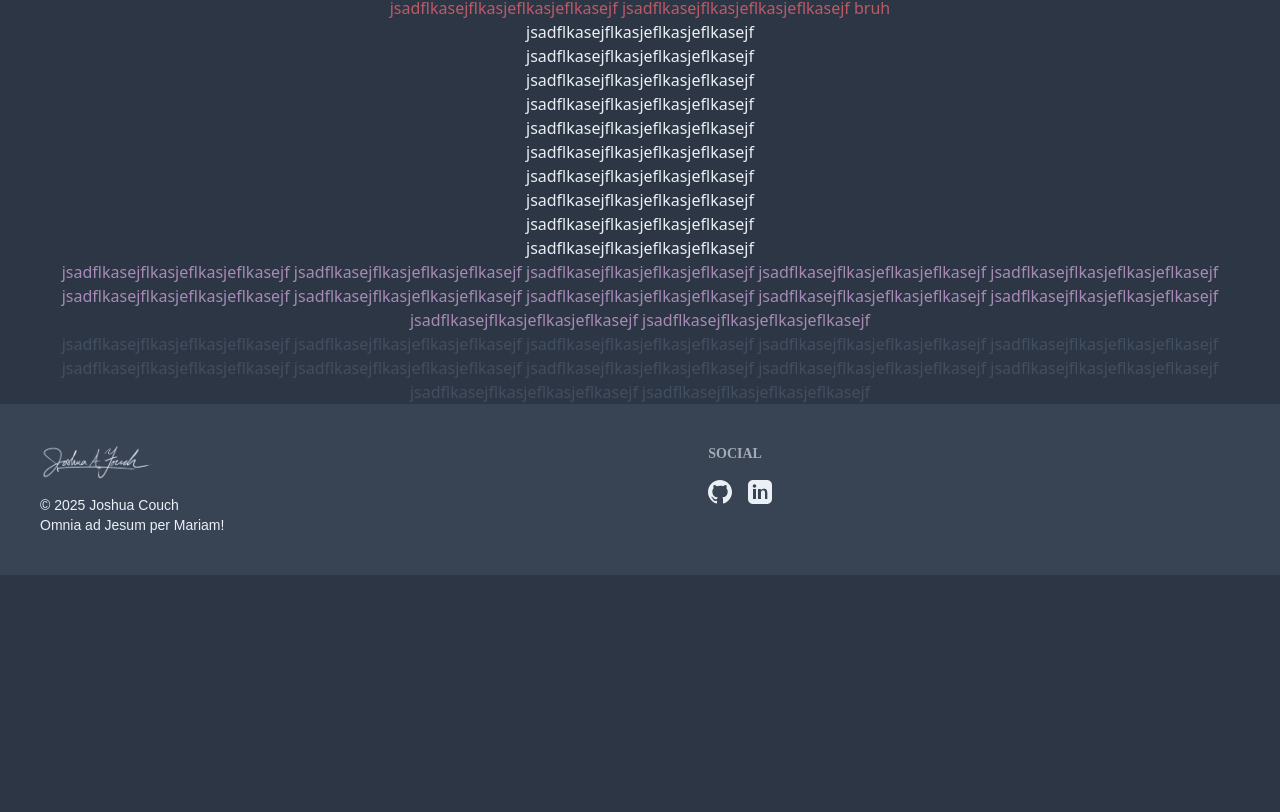
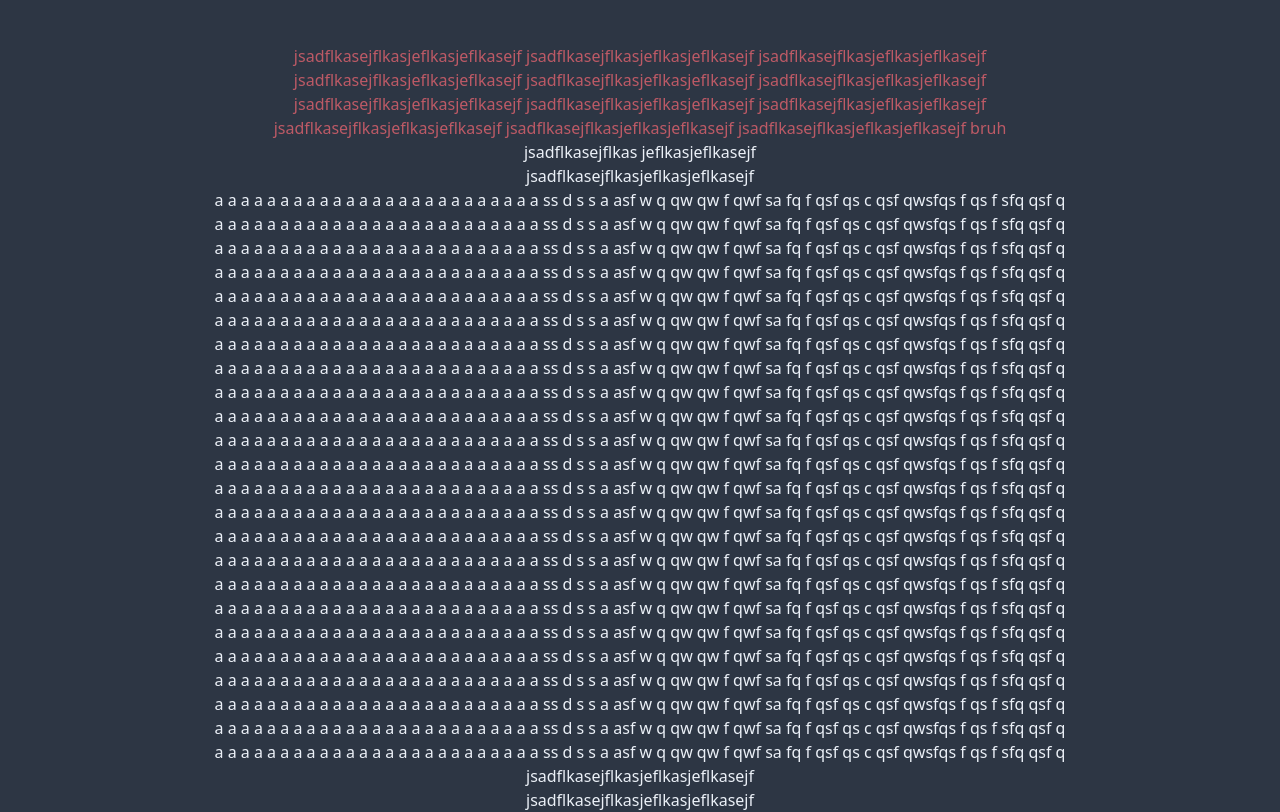
Before and after one commit to joshuafouch/my-website, a SvelteKit app: page / in a window 1280 px wide. Shown: the part 852-1664 px from the top of the page. Before the commit the page ends 1427 px from the top, so only its background shows below. Built offline with nearby package versions, Linux system fonts and the light colour scheme.

Commit message:
IMPORTANT: MUST ADD COLUMN PADDING TO ALL ROUTES!

```diff
--- a/src/routes/+layout.svelte
+++ b/src/routes/+layout.svelte
@@ -1,11 +1,8 @@
 <script lang="ts">
   import '../app.css';
-  import { page } from '$app/state';
   import Navbar from '$lib/components/Navbar.svelte';
   import Footer from '$lib/components/Footer.svelte';
-  import { fade } from 'svelte/transition';
   import * as config from '$lib/config'
-  import HomeNav from '$lib/components/HomeNav.svelte';
 
   let { children } = $props();
 </script>
@@ -16,22 +13,12 @@
   <link rel="preload" href="/assets/hero-bg.webp" as="image" type="image/webp">
 </svelte:head>
 
-{#if page.url.pathname === '/'}
-  <header class="fixed top-0 z-50 w-full p-4">
-    <div class="max-w-6xl mx-auto">
-      <HomeNav />
-    </div>
-  </header>
-{:else}
 <header class="fixed top-0 z-50 w-full p-4">
   <div class="max-w-6xl mx-auto">
     <Navbar />
   </div>
 </header>
-{/if}
 
-<div transition:fade>
 {@render children()}
-</div>
 
 <Footer />
--- a/src/routes/+page.svelte
+++ b/src/routes/+page.svelte
@@ -15,7 +15,10 @@
   </div>
 </div>
 
-<div class="text-neutral-content text-center">
+<!-- NOTE: the classes in this div are essential for all other routes!!!!!!!!! -->
+<div class="max-w-4xl mx-auto px-4 pb-16 text-center
+  pt-24 text-content"
+>
   <p class="text-error">
     jsadflkasejflkasjeflkasjeflkasejf jsadflkasejflkasjeflkasjeflkasejf jsadflkasejflkasjeflkasjeflkasejf
     jsadflkasejflkasjeflkasjeflkasejf jsadflkasejflkasjeflkasjeflkasejf jsadflkasejflkasjeflkasjeflkasejf
@@ -23,8 +26,32 @@
     jsadflkasejflkasjeflkasjeflkasejf jsadflkasejflkasjeflkasjeflkasejf jsadflkasejflkasjeflkasjeflkasejf
     bruh
   </p>
+  <p>jsadflkasejflkas jeflkasjeflkasejf</p>
   <p>jsadflkasejflkasjeflkasjeflkasejf</p>
-  <p>jsadflkasejflkasjeflkasjeflkasejf</p>
+  <p>a a a a a a a a a a a a a a a a a a a a a a a a a ss d s s a asf  w q qw qw f qwf sa fq f qsf qs c qsf qwsfqs f qs  f sfq qsf q</p>
+  <p>a a a a a a a a a a a a a a a a a a a a a a a a a ss d s s a asf  w q qw qw f qwf sa fq f qsf qs c qsf qwsfqs f qs  f sfq qsf q</p>
+  <p>a a a a a a a a a a a a a a a a a a a a a a a a a ss d s s a asf  w q qw qw f qwf sa fq f qsf qs c qsf qwsfqs f qs  f sfq qsf q</p>
+  <p>a a a a a a a a a a a a a a a a a a a a a a a a a ss d s s a asf  w q qw qw f qwf sa fq f qsf qs c qsf qwsfqs f qs  f sfq qsf q</p>
+  <p>a a a a a a a a a a a a a a a a a a a a a a a a a ss d s s a asf  w q qw qw f qwf sa fq f qsf qs c qsf qwsfqs f qs  f sfq qsf q</p>
+  <p>a a a a a a a a a a a a a a a a a a a a a a a a a ss d s s a asf  w q qw qw f qwf sa fq f qsf qs c qsf qwsfqs f qs  f sfq qsf q</p>
+  <p>a a a a a a a a a a a a a a a a a a a a a a a a a ss d s s a asf  w q qw qw f qwf sa fq f qsf qs c qsf qwsfqs f qs  f sfq qsf q</p>
+  <p>a a a a a a a a a a a a a a a a a a a a a a a a a ss d s s a asf  w q qw qw f qwf sa fq f qsf qs c qsf qwsfqs f qs  f sfq qsf q</p>
+  <p>a a a a a a a a a a a a a a a a a a a a a a a a a ss d s s a asf  w q qw qw f qwf sa fq f qsf qs c qsf qwsfqs f qs  f sfq qsf q</p>
+  <p>a a a a a a a a a a a a a a a a a a a a a a a a a ss d s s a asf  w q qw qw f qwf sa fq f qsf qs c qsf qwsfqs f qs  f sfq qsf q</p>
+  <p>a a a a a a a a a a a a a a a a a a a a a a a a a ss d s s a asf  w q qw qw f qwf sa fq f qsf qs c qsf qwsfqs f qs  f sfq qsf q</p>
+  <p>a a a a a a a a a a a a a a a a a a a a a a a a a ss d s s a asf  w q qw qw f qwf sa fq f qsf qs c qsf qwsfqs f qs  f sfq qsf q</p>
+  <p>a a a a a a a a a a a a a a a a a a a a a a a a a ss d s s a asf  w q qw qw f qwf sa fq f qsf qs c qsf qwsfqs f qs  f sfq qsf q</p>
+  <p>a a a a a a a a a a a a a a a a a a a a a a a a a ss d s s a asf  w q qw qw f qwf sa fq f qsf qs c qsf qwsfqs f qs  f sfq qsf q</p>
+  <p>a a a a a a a a a a a a a a a a a a a a a a a a a ss d s s a asf  w q qw qw f qwf sa fq f qsf qs c qsf qwsfqs f qs  f sfq qsf q</p>
+  <p>a a a a a a a a a a a a a a a a a a a a a a a a a ss d s s a asf  w q qw qw f qwf sa fq f qsf qs c qsf qwsfqs f qs  f sfq qsf q</p>
+  <p>a a a a a a a a a a a a a a a a a a a a a a a a a ss d s s a asf  w q qw qw f qwf sa fq f qsf qs c qsf qwsfqs f qs  f sfq qsf q</p>
+  <p>a a a a a a a a a a a a a a a a a a a a a a a a a ss d s s a asf  w q qw qw f qwf sa fq f qsf qs c qsf qwsfqs f qs  f sfq qsf q</p>
+  <p>a a a a a a a a a a a a a a a a a a a a a a a a a ss d s s a asf  w q qw qw f qwf sa fq f qsf qs c qsf qwsfqs f qs  f sfq qsf q</p>
+  <p>a a a a a a a a a a a a a a a a a a a a a a a a a ss d s s a asf  w q qw qw f qwf sa fq f qsf qs c qsf qwsfqs f qs  f sfq qsf q</p>
+  <p>a a a a a a a a a a a a a a a a a a a a a a a a a ss d s s a asf  w q qw qw f qwf sa fq f qsf qs c qsf qwsfqs f qs  f sfq qsf q</p>
+  <p>a a a a a a a a a a a a a a a a a a a a a a a a a ss d s s a asf  w q qw qw f qwf sa fq f qsf qs c qsf qwsfqs f qs  f sfq qsf q</p>
+  <p>a a a a a a a a a a a a a a a a a a a a a a a a a ss d s s a asf  w q qw qw f qwf sa fq f qsf qs c qsf qwsfqs f qs  f sfq qsf q</p>
+  <p>a a a a a a a a a a a a a a a a a a a a a a a a a ss d s s a asf  w q qw qw f qwf sa fq f qsf qs c qsf qwsfqs f qs  f sfq qsf q</p>
   <p>jsadflkasejflkasjeflkasjeflkasejf</p>
   <p>jsadflkasejflkasjeflkasjeflkasejf</p>
   <p>jsadflkasejflkasjeflkasjeflkasejf</p>
```
Lines whose indentation alone changed are shown as unchanged.
